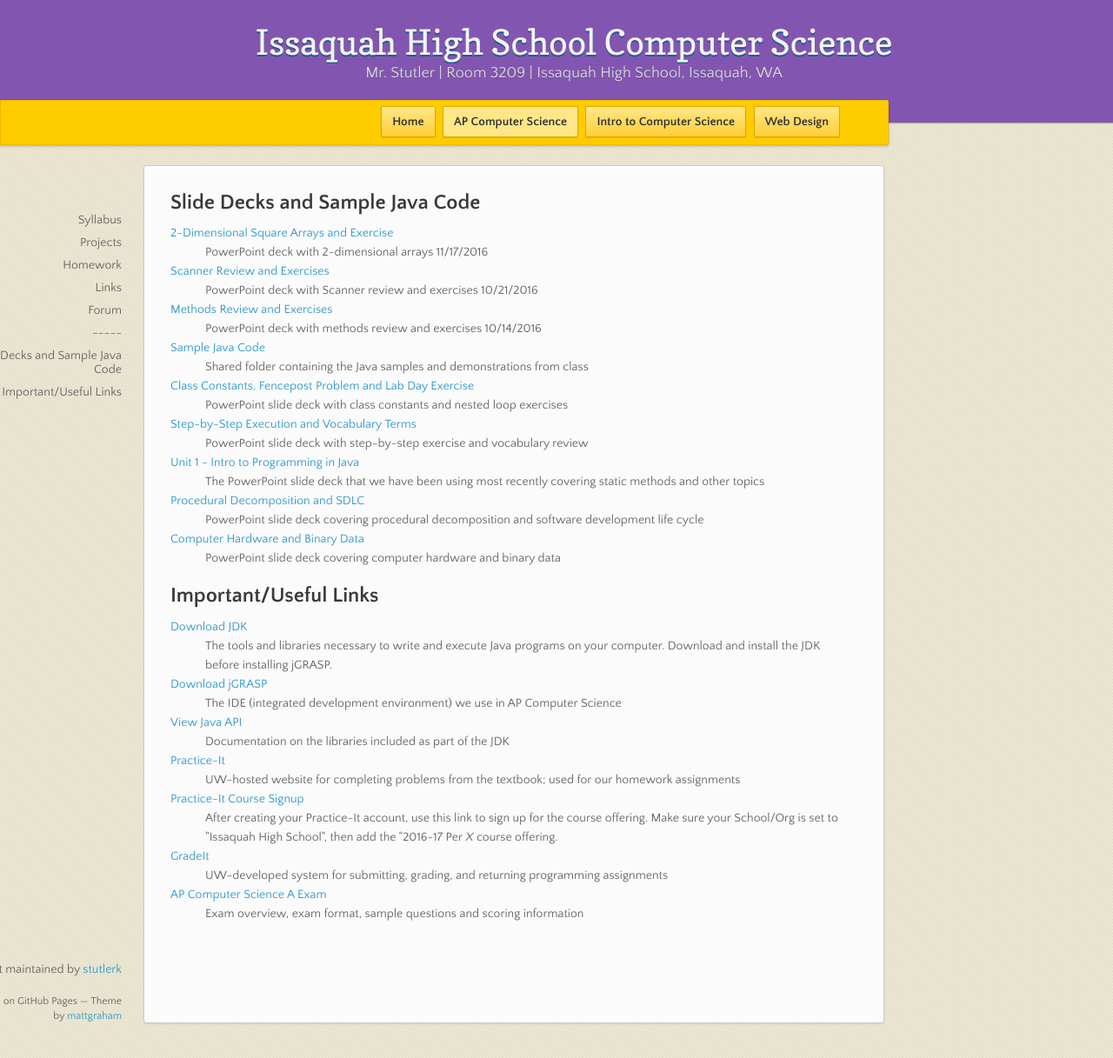
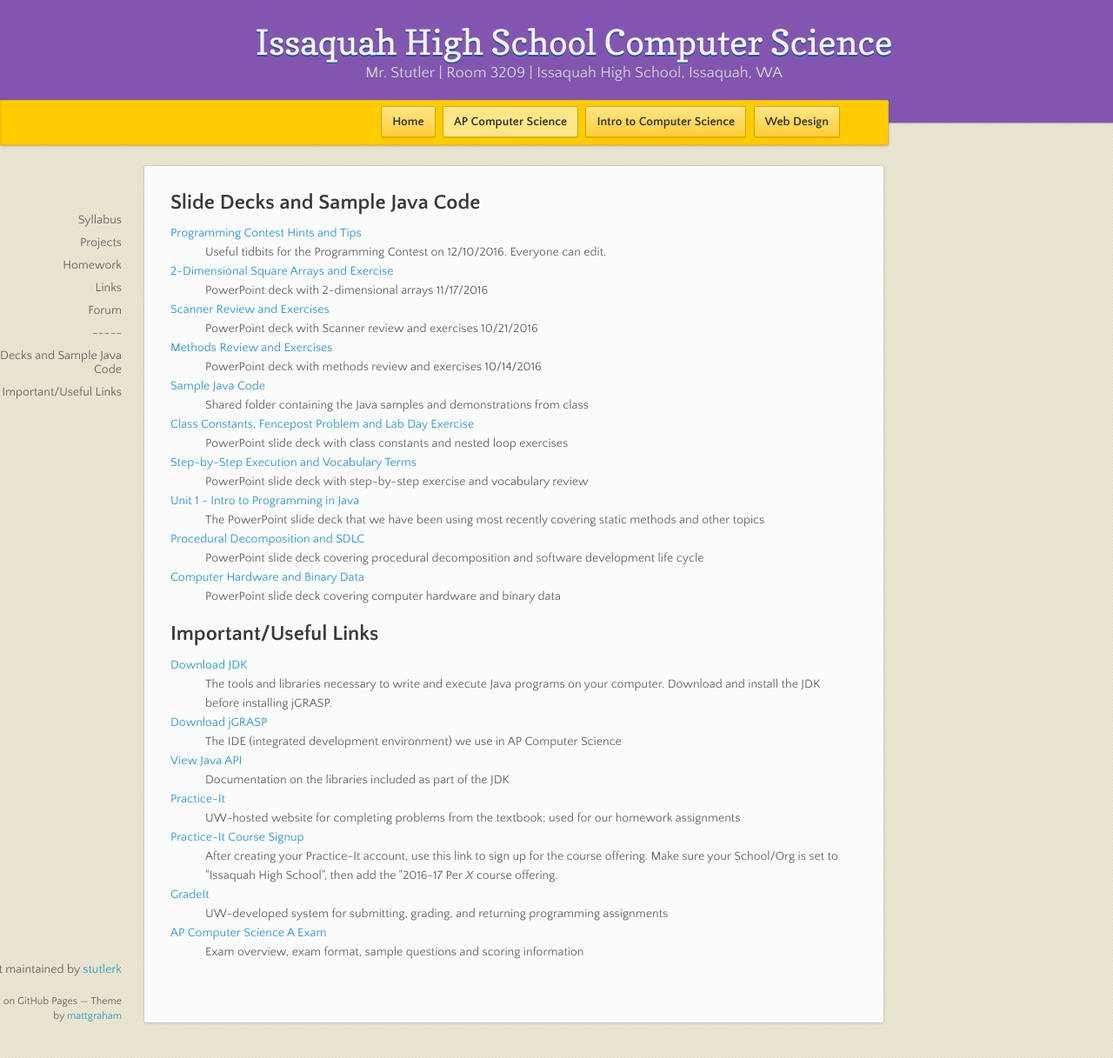
Before and after one commit to stutlerk/ihs-website, a Jekyll site: the page built from _apcs/links.html, in a window 1280 px wide and 1217 px high. Shown: the whole window at 87% size. Built offline with Jekyll 4.4.1, drawn with Linux system fonts in a browser that asks for light colours; nearby versions of some CDN libraries.

Commit message:
Update links.html

```diff
--- a/_apcs/links.html
+++ b/_apcs/links.html
@@ -6,6 +6,9 @@ layout: course
 <section>
 <h2>Slide Decks and Sample Java Code</h2>
 <dl>
+    <dt><a href="https://docs.google.com/document/d/1v_WR-GZCqRkWujaFIAl9P4Dsdb8MQovqQmEIom26byc/edit?usp=sharing">Programming Contest Hints and Tips</a></dt>
+    <dd>Useful tidbits for the Programming Contest on 12/10/2016. Everyone can edit.</dd>
+
     <dt><a href="https://issaquahwednet-my.sharepoint.com/personal/stutlerk_issaquah_wednet_edu/_layouts/15/guestaccess.aspx?guestaccesstoken=P1t%2bzxaKeb31u%2bITSeyGDdkaN76qkKJ1HrGkmTAsgYY%3d&docid=2_0121c736055ac450e9b4e7bebd31e4da3&rev=1">2-Dimensional Square Arrays and Exercise</a></dt>
     <dd>PowerPoint deck with 2-dimensional arrays 11/17/2016</dd>
 
```
